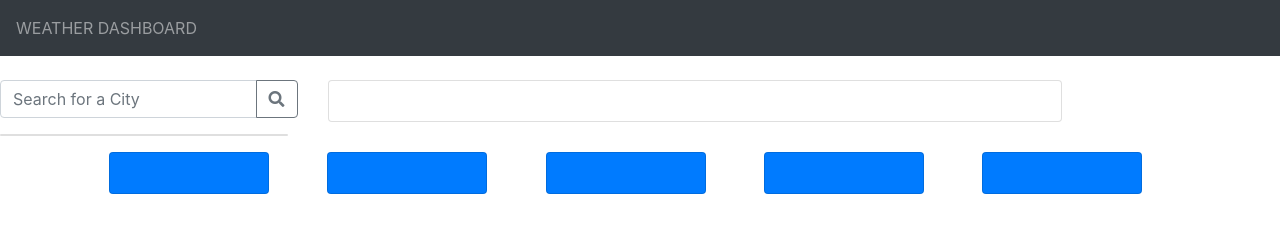
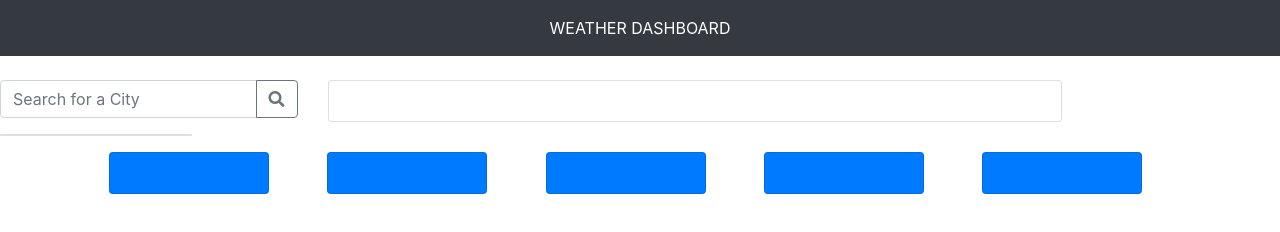
Before and after one commit to johngarcia144/weather-dashboard, a plain HTML site: page index.html in a window 1280 px wide. Drawn offline with nearby package versions, Linux system fonts and the light colour scheme.

Commit message:
fixed header

```diff
--- a/index.html
+++ b/index.html
@@ -4,19 +4,18 @@
 <head>
   <meta charset="UTF-8">
   <meta name="viewport" content="width=device-width, initial-scale=1.0">
-  <link rel="stylesheet" href="style.css" />
   <title>Document</title>
   <link rel="stylesheet" href="https://stackpath.bootstrapcdn.com/bootstrap/4.5.0/css/bootstrap.min.css"
     integrity="sha384-9aIt2nRpC12Uk9gS9baDl411NQApFmC26EwAOH8WgZl5MYYxFfc+NcPb1dKGj7Sk" crossorigin="anonymous">
   <link rel="stylesheet" href="https://use.fontawesome.com/releases/v5.8.1/css/all.css"
     integrity="sha384-50oBUHEmvpQ+1lW4y57PTFmhCaXp0ML5d60M1M7uH2+nqUivzIebhndOJK28anvf" crossorigin="anonymous" />
-
+    <link rel="stylesheet" href="style.css" />
 
 </head>
 
 <body>
-  <nav class="navbar navbar-dark bg-dark">
-    <span class="navbar-text">
+  <nav class="navbar navbar-dark bg-dark justify-content-center">
+    <span class="navbar-text"id="dash">
       WEATHER DASHBOARD
     </span>
   </nav>
@@ -35,7 +34,7 @@
         </div>
         <div class="row">
             <div class="col-md-3">
-                <div class="card" style="width: 18rem;" id="list-view">
+                <div class="card" style="width: 12rem;" id="list-view">
                     <ul class="list-group list-group-flush">
                     </ul>
                   </div>
--- a/style.css
+++ b/style.css
@@ -1,3 +1,8 @@
+#dash {
+    color: white;
+    text-align: center;
+}
+
 .green {
     background-color:green;
     color: white;
```
Also changed, not shown: script.js (+6 -6 lines).
